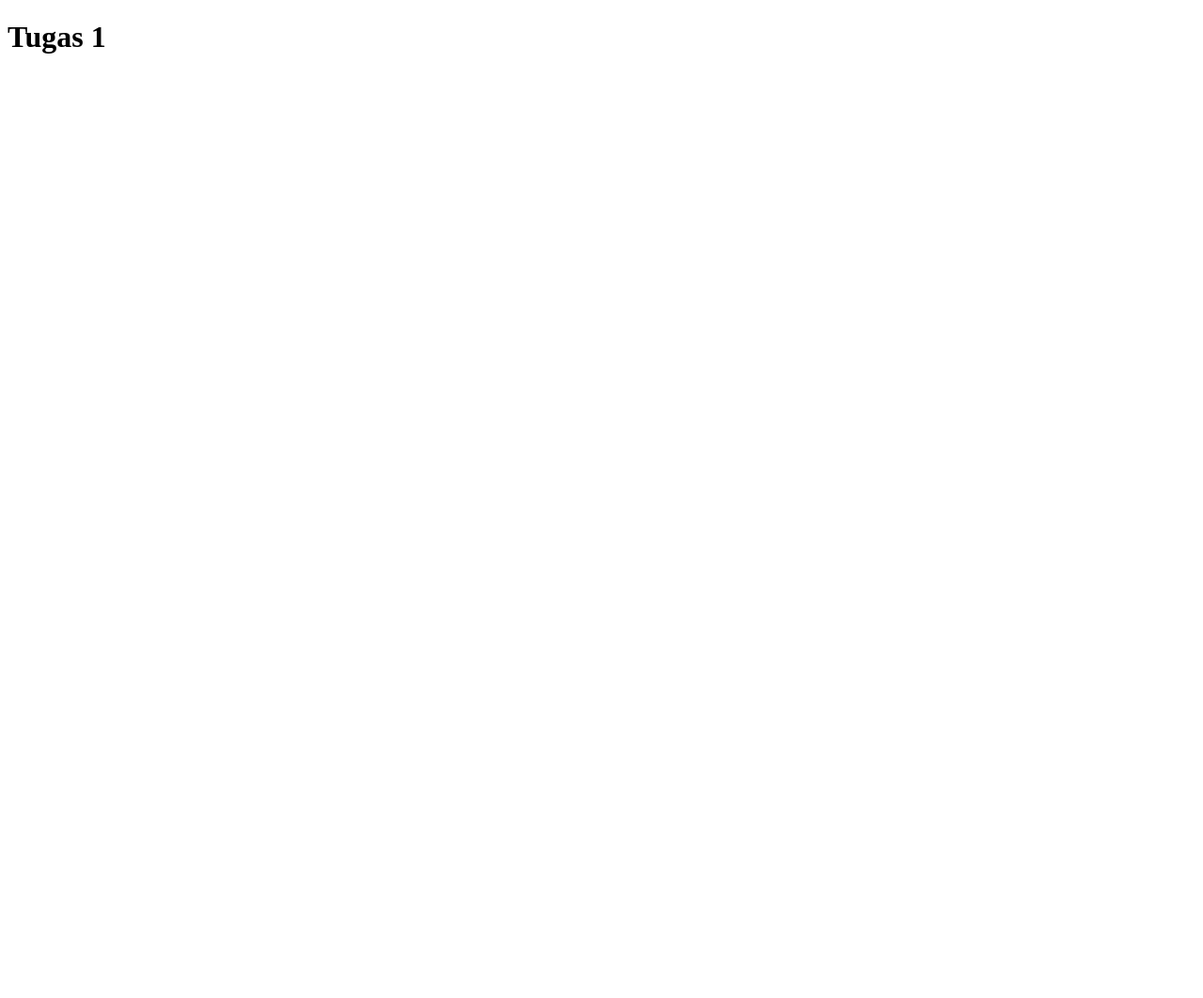
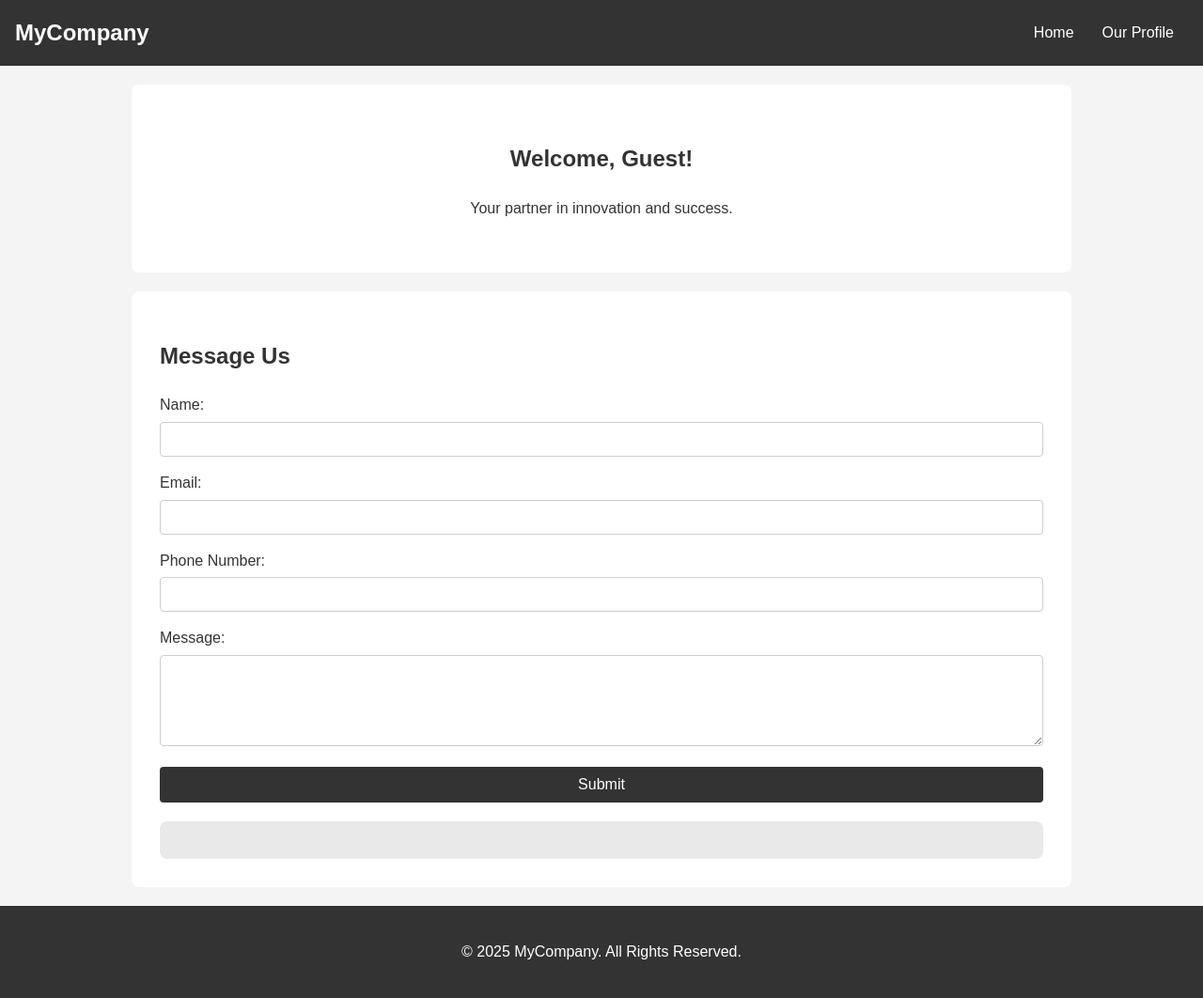
Before and after one commit to revou-fundamental-course/16-jun-25-akbarmdhnn, a plain HTML site: page index.html in a window 1280 px wide. Shown: the whole page at 94% size. Before the commit the page ends 800 px from the top, so only its background shows below. Drawn offline with Linux system fonts and the light colour scheme; files that its build step writes are made by us from their sources.

Commit message:
Membuat css dan js

```diff
--- a/index.html
+++ b/index.html
@@ -3,9 +3,55 @@
 <head>
     <meta charset="UTF-8">
     <meta name="viewport" content="width=device-width, initial-scale=1.0">
-    <title>Tugas</title>
+    <title>Akbar Ramadhan</title>
+    <link rel="stylesheet" href="css/style.css">
 </head>
 <body>
-    <h1>Tugas 1</h1>
+    <header>
+        <nav class="navbar">
+            <div class="nav-brand">MyCompany</div>
+            <ul class="nav-links">
+                <li><a href="index.html">Home</a></li>
+                <li><a href="profile.html">Our Profile</a></li>
+            </ul>
+        </nav>
+    </header>
+
+    <main>
+        <section class="welcome-section">
+            <h1>Welcome, <span id="welcome-name">Guest</span>!</h1>
+            <p>Your partner in innovation and success.</p>
+        </section>
+
+        <section id="contact-us" class="form-section">
+            <h2>Message Us</h2>
+            <form id="contact-form">
+                <div class="form-group">
+                    <label for="name">Name:</label>
+                    <input type="text" id="name" name="name" required>
+                </div>
+                <div class="form-group">
+                    <label for="email">Email:</label>
+                    <input type="email" id="email" name="email" required>
+                </div>
+                <div class="form-group">
+                    <label for="phone">Phone Number:</label>
+                    <input type="tel" id="phone" name="phone" required>
+                </div>
+                <div class="form-group">
+                    <label for="message">Message:</label>
+                    <textarea id="message" name="message" rows="5" required></textarea>
+                </div>
+                <button type="submit">Submit</button>
+            </form>
+            <div id="form-output" class="form-output"></div>
+        </section>
+    </main>
+
+    <footer>
+        <p>&copy; 2025 MyCompany. All Rights Reserved.</p>
+    </footer>
+
+    <script src="js/script.js"></script>
 </body>
 </html>
--- /dev/null
+++ b/style.css
@@ -0,0 +1,150 @@
+/* General Styling */
+body {
+    font-family: Arial, sans-serif;
+    margin: 0;
+    line-height: 1.6;
+    background-color: #f4f4f4;
+    color: #333;
+}
+
+main {
+    max-width: 1000px;
+    margin: 20px auto;
+    padding: 0 20px;
+}
+
+/* Navbar */
+.navbar {
+    display: flex;
+    justify-content: space-between;
+    align-items: center;
+    background-color: #333;
+    color: white;
+    padding: 1rem;
+}
+
+.nav-brand {
+    font-size: 1.5rem;
+    font-weight: bold;
+}
+
+.nav-links {
+    list-style: none;
+    display: flex;
+    margin: 0;
+    padding: 0;
+}
+
+.nav-links li {
+    padding: 0 15px;
+}
+
+.nav-links a {
+    color: white;
+    text-decoration: none;
+    transition: color 0.3s;
+}
+
+.nav-links a:hover {
+    color: #ddd;
+}
+
+/* Welcome Section */
+.welcome-section {
+    text-align: center;
+    padding: 40px 20px;
+    background-color: white;
+    margin-bottom: 20px;
+    border-radius: 8px;
+}
+
+/* Form Section */
+.form-section {
+    background-color: white;
+    padding: 30px;
+    border-radius: 8px;
+}
+
+.form-group {
+    margin-bottom: 15px;
+}
+
+.form-group label {
+    display: block;
+    margin-bottom: 5px;
+}
+
+.form-group input,
+.form-group textarea {
+    width: 100%;
+    padding: 10px;
+    border: 1px solid #ccc;
+    border-radius: 4px;
+    box-sizing: border-box; /* Important for padding */
+}
+
+button {
+    display: block;
+    width: 100%;
+    padding: 10px;
+    background-color: #333;
+    color: white;
+    border: none;
+    border-radius: 4px;
+    cursor: pointer;
+    font-size: 16px;
+    transition: background-color 0.3s;
+}
+
+button:hover {
+    background-color: #555;
+}
+
+/* Form Output */
+.form-output {
+    margin-top: 20px;
+    background-color: #e9e9e9;
+    padding: 20px;
+    border-radius: 8px;
+    line-height: 1.8;
+}
+
+/* Profile Page */
+.photo-banner img {
+    width: 100%;
+    height: auto;
+    border-radius: 8px;
+}
+
+.profile-content {
+    background-color: white;
+    padding: 30px;
+    margin-top: 20px;
+    border-radius: 8px;
+}
+
+/* Footer */
+footer {
+    text-align: center;
+    padding: 20px;
+    margin-top: 20px;
+    background-color: #333;
+    color: white;
+}
+
+/* Responsive Design */
+@media (max-width: 768px) {
+    .navbar {
+        flex-direction: column;
+    }
+
+    .nav-links {
+        margin-top: 10px;
+        flex-direction: column;
+        align-items: center;
+    }
+
+    .nav-links li {
+        padding: 8px 0;
+    }
+}
```
Also changed, not shown: script.js (added, +55 -0 lines).
